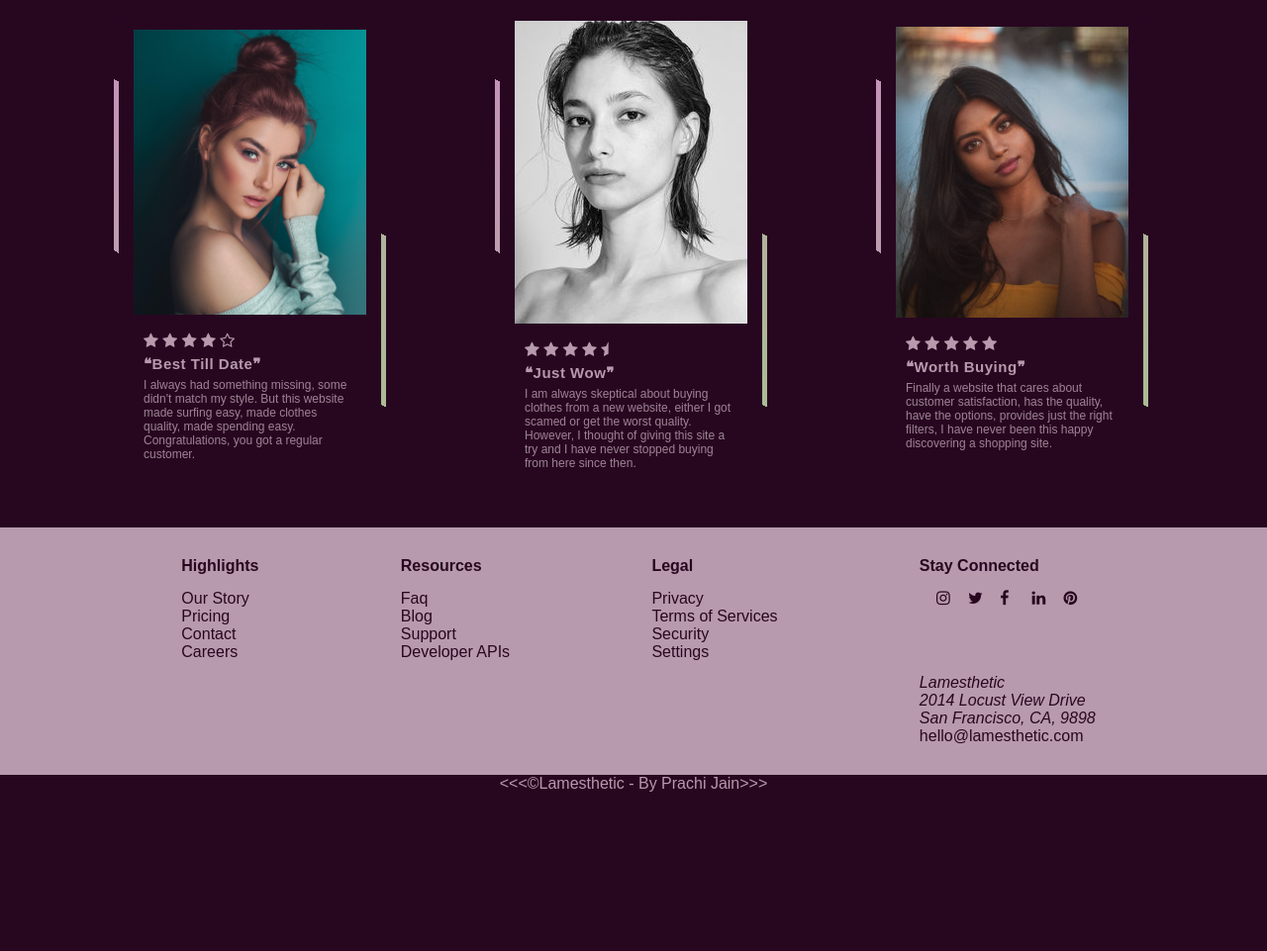
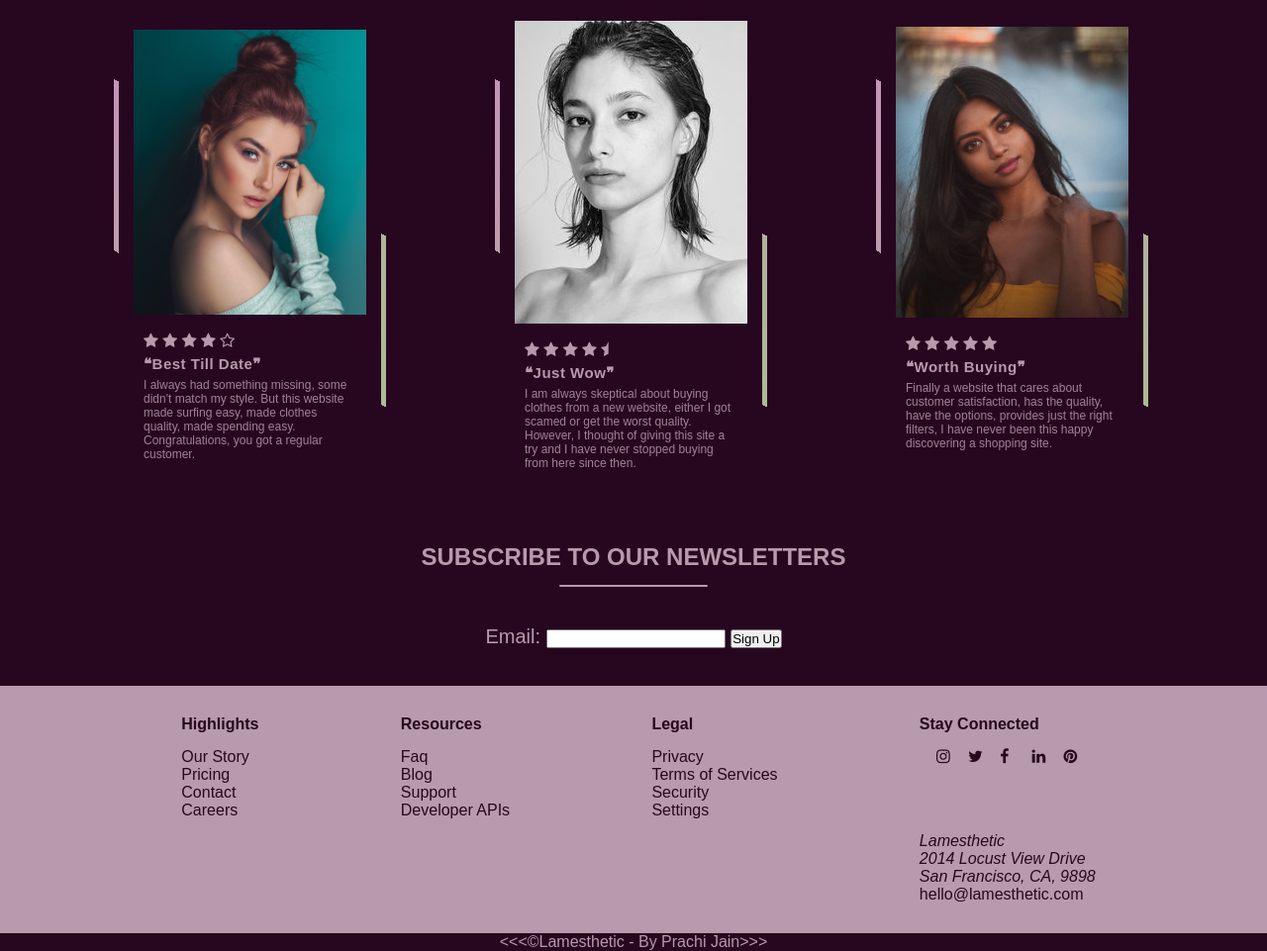
Before and after one commit to jain-prach/lamesthetic, a plain HTML site: page index.html in a window 1280 px wide. Shown: the part 4667-5628 px from the top of the page at 99% size. Before the commit the page ends 5468 px from the top, so only its background shows below. Drawn offline with Linux system fonts and the light colour scheme.

Commit message:
Add files via upload

```diff
--- a/index.html
+++ b/index.html
@@ -539,6 +539,16 @@
                     </div>
                 </div>
             </div>
+            <div class="row">
+                <h2 class="heading">SUBSCRIBE TO OUR NEWSLETTERS</h2>
+                <div class="subscribe">
+                    <form id="subscribe-form">
+                        <label for="email">Email:</label>
+                        <input type="email" id="email" name="email">
+                        <button type="submit">Sign Up</button>
+                    </form>
+                </div>
+            </div>
         </main>
         <footer id="footer" class="footer">
             <div class="footer-box">
--- a/script.js
+++ b/script.js
@@ -7,3 +7,35 @@ $(document).ready(function() {
         }
     });
   });
+
+  // Get the form and email input elements
+const form = document.getElementById('subscribe-form');
+const emailInput = document.getElementById('email');
+
+// Add an event listener to the form's submit event
+form.addEventListener('submit', event => {
+  // Prevent the form from submitting
+  event.preventDefault();
+
+  // Retrieve the email address from the form
+  const email = emailInput.value;
+
+  // Send an AJAX request to the API endpoint with the email address
+  fetch('https://api.example.com/subscribe', {
+    method: 'POST',
+    headers: {
+      'Content-Type': 'application/json',
+      'API-Key': 'abcdefghijklmnopqrstuvwxyz'
+    },
+    body: JSON.stringify({ email })
+  })
+  .then(response => response.json())
+  .then(data => {
+    // Check the response from the API to see if the email was added to the list
+    if (data.success) {
+      console.log('Email added to list');
+    } else {
+      console.error('Error adding email to list');
+    }
+  });
+});
--- a/style.css
+++ b/style.css
@@ -510,3 +510,20 @@ footer p{
 	justify-content: center;
 	align-items: center;
 }
+
+/*--------------------------------------------------subscribe letter------------------------------------------------------*/
+.subscribe{
+    width:100%;
+	height: 5vh;
+	display: flex;
+	justify-content: center;
+	align-items: center;
+    padding-top: 20px;
+    padding-bottom: 50px;
+}
+
+form{
+    font-size: 20px;
+    width: 100%;
+    text-align: center;
+}
```
